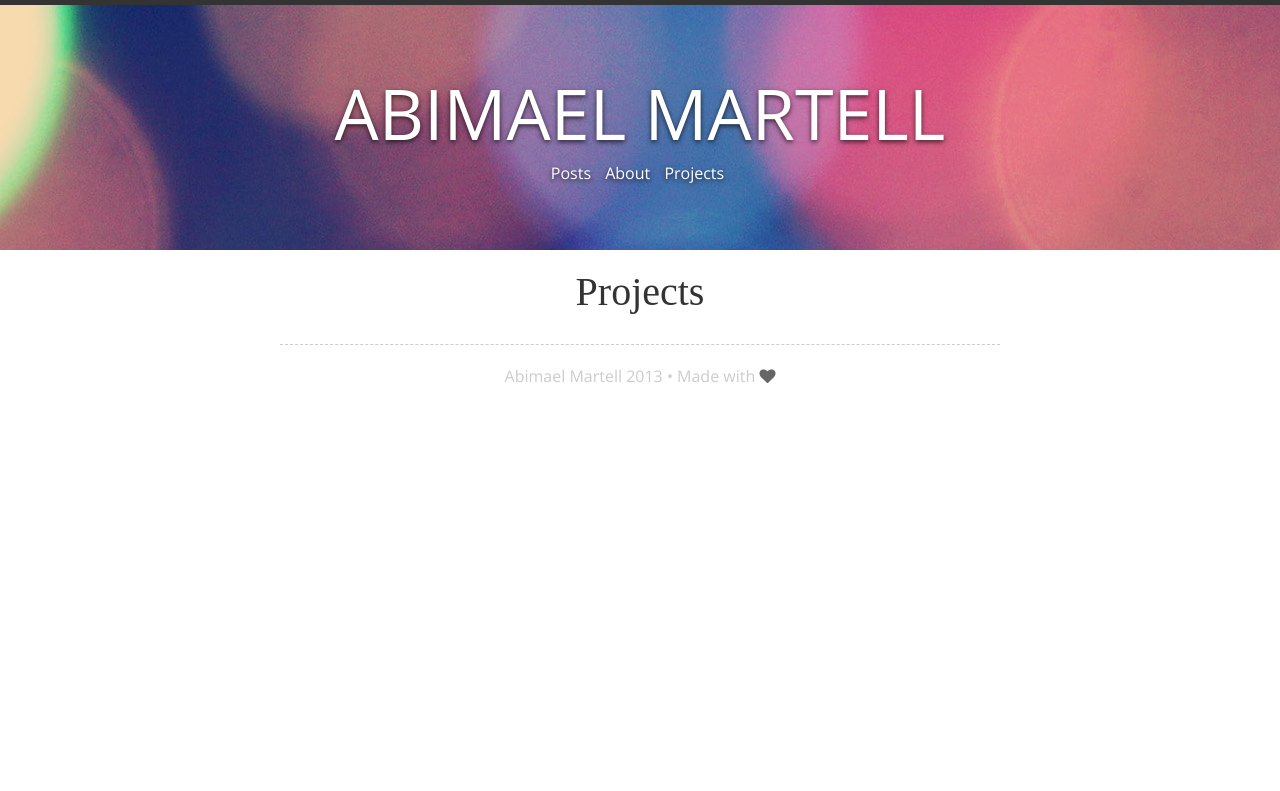
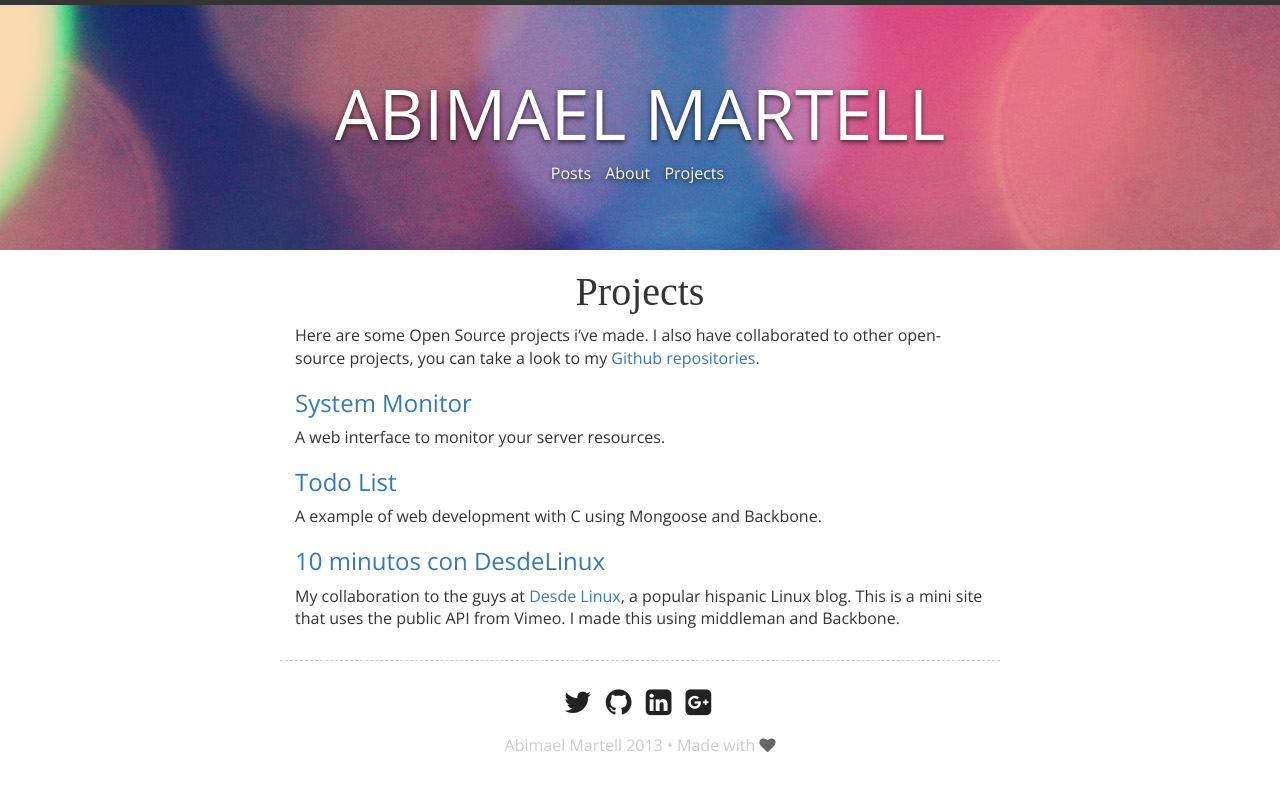
Before and after one commit to abimaelmartell/abimaelmartell.github.com, a Jekyll site: the page built from projects.md, in a window 1280 px wide. Shown: the top 791 px of the page. Built offline with Jekyll 4.4.1, drawn with Linux system fonts in a browser that asks for light colours; nearby versions of some CDN libraries; some web fonts are replaced; comment, search, counter and statistics services are not loaded.

Commit message:
add content projects page

```diff
--- a/_layouts/default.html
+++ b/_layouts/default.html
@@ -23,6 +23,12 @@
     <div class="container" id="main">
       {{ content }}
     </div>
+    <ul class="list-inline social">
+      <li><a href="http://twitter.com/abimaelmartell"><i class="fa fa-twitter"></i></a></li>
+      <li><a href="http://github.com/abimaelmartell"><i class="fa fa-github"></i></a></li>
+      <li><a href="http://www.linkedin.com/in/abimaelmartell"><i class="fa fa-linkedin-square"></i></a></li>
+      <li><a href="http://google.com/+abimaelmartell"><i class="fa fa-google-plus-square"></i></a></li>
+    </ul>
     <footer>
       <p>Abimael Martell 2013 • Made with <a href="https://github.com/abimaelmartell/abimaelmartell.github.com"><i class="fa fa-heart"></i></a></p>
     </footer>
--- a/assets/main.css
+++ b/assets/main.css
@@ -90,7 +90,7 @@ article.post{}
   }
 
 .github-forkme{
-  position: absolute;
+  position: fixed;
   top: 0;
   right: 0;
   background: url(https://s3.amazonaws.com/github/ribbons/forkme_right_darkblue_121621.png) no-repeat;
--- a/projects.html
+++ /dev/null
@@ -1,6 +0,0 @@
----
-layout: default
-title: Projects
----
-
-<h2>Projects</h2>
--- /dev/null
+++ b/projects.md
@@ -0,0 +1,17 @@
+---
+layout: default
+title: Projects
+---
+
+## Projects
+
+Here are some Open Source projects i've made. I also have collaborated to other open-source projects, you can take a look to my [Github repositories](https://github.com/abimaelmartell?tab=repositories).
+
+### [System Monitor](http://abimaelmartell.com/blog/system-monitor.html)
+A web interface to monitor your server resources.
+
+### [Todo List](https://github.com/abimaelmartell/todo)
+A example of web development with C using Mongoose and Backbone.
+
+### [10 minutos con DesdeLinux](http://10minutos.desdelinux.net/)
+My collaboration to the guys at [Desde Linux](http://blog.desdelinux.net/), a popular hispanic Linux blog. This is a mini site that uses the public API from Vimeo. I made this using middleman and Backbone.
```
Also changed, not shown: _posts/2014-02-03-system-monitor.md (+1 -1 lines), index.html (+0 -8 lines).
